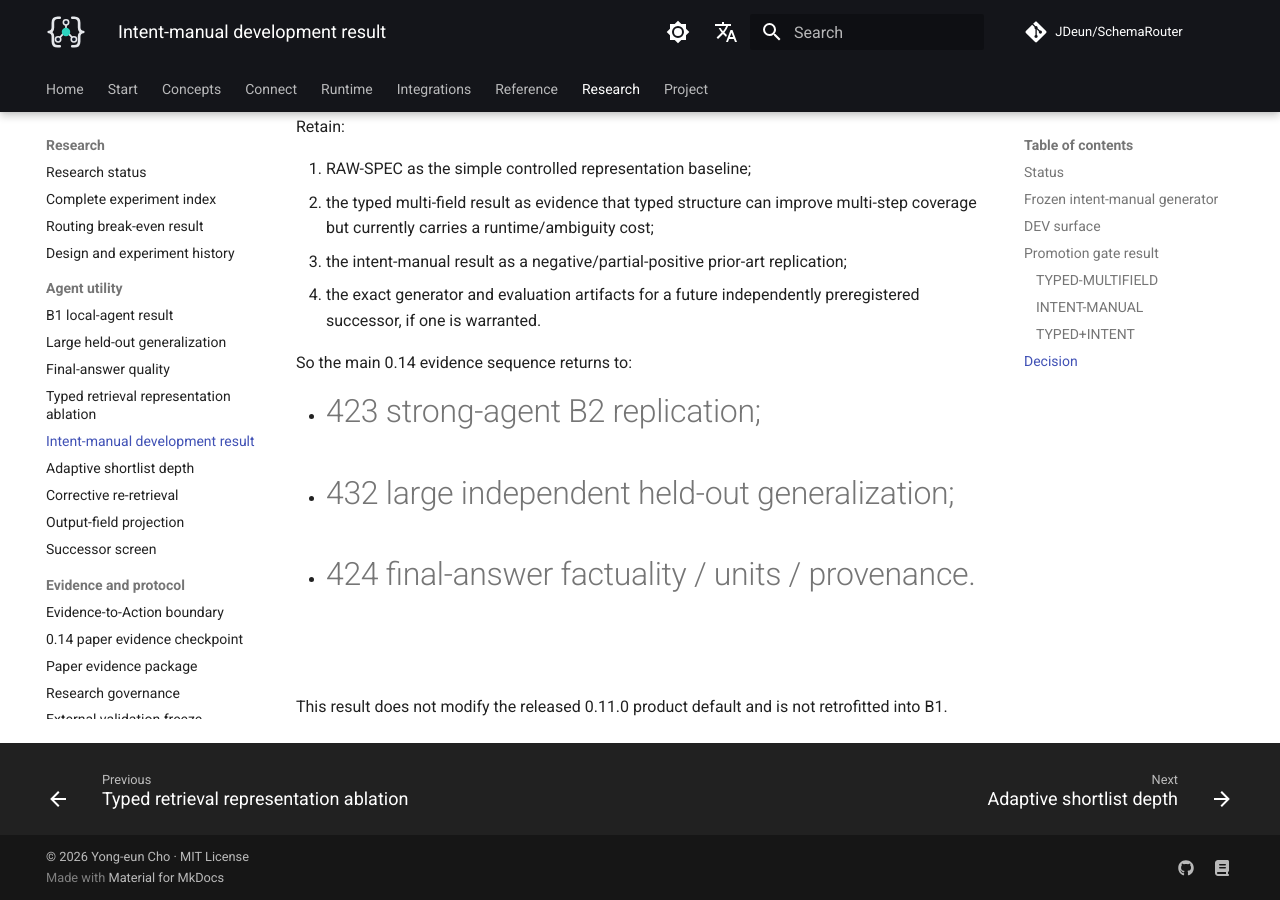
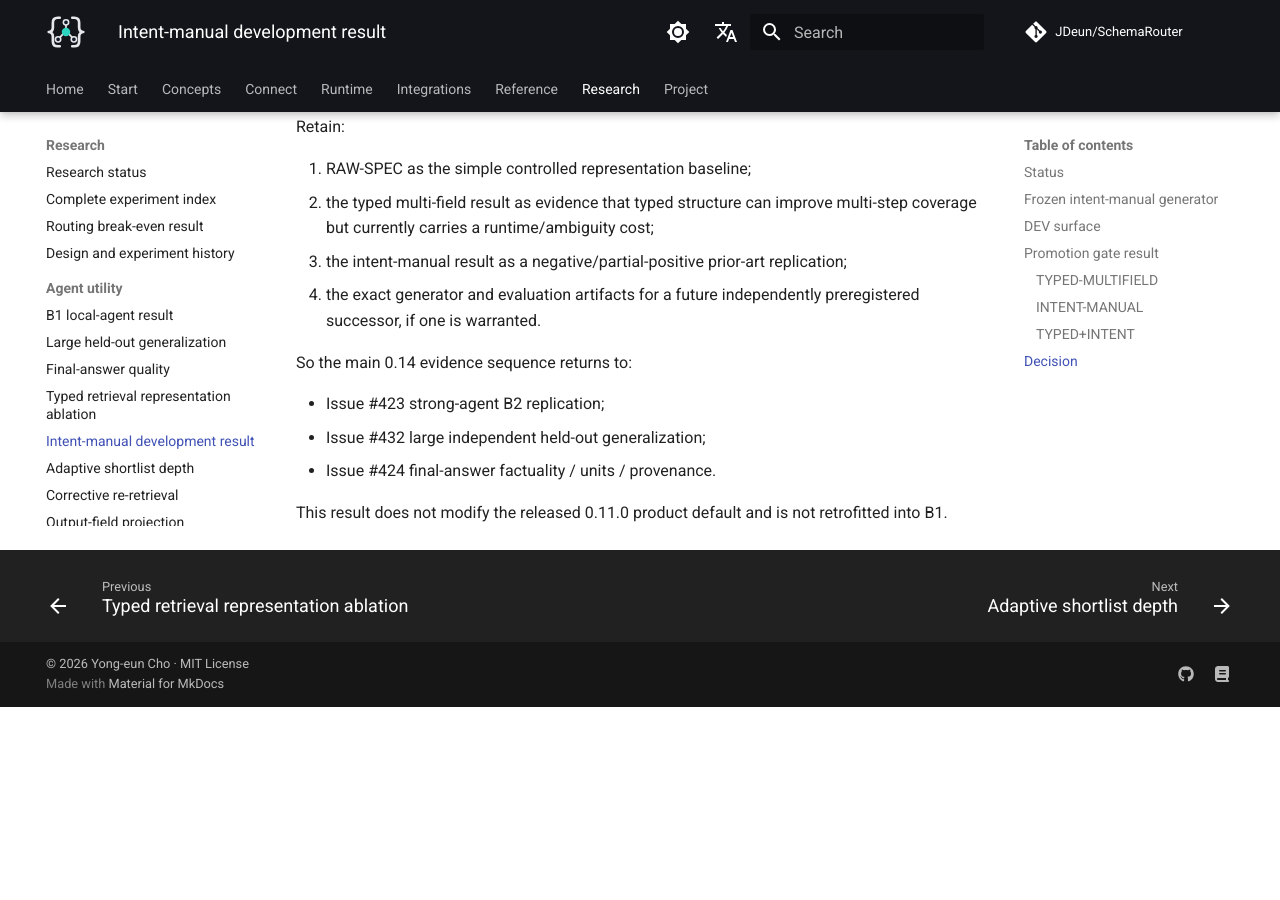
Before and after one commit to JDeun/SchemaRouter, an MkDocs documentation site: the page built from docs/research/intent-manual-dev-result.md, in a window 1280 px wide and 900 px high, scrolled down 3375 px. Built offline with MkDocs 1.6.1 and Material for MkDocs 9.7.7, drawn with Linux system fonts in a browser that asks for light colours; comment, search, counter and statistics services are not loaded; after the commit the page ends 4082 px from its top, so only the background shows below that.

Commit message:
docs: prevent list issue references from rendering as H1 headings

```diff
--- a/docs/research/intent-manual-dev-result.md
+++ b/docs/research/intent-manual-dev-result.md
@@ -129,9 +129,9 @@ Retain:
 
 So the main 0.14 evidence sequence returns to:
 
-- #423 strong-agent B2 replication;
-- #432 large independent held-out generalization;
-- #424 final-answer factuality / units / provenance.
+- Issue #423 strong-agent B2 replication;
+- Issue #432 large independent held-out generalization;
+- Issue #424 final-answer factuality / units / provenance.
 
 This result does not modify the released 0.11.0 product default and is not retrofitted
 into B1.
```
